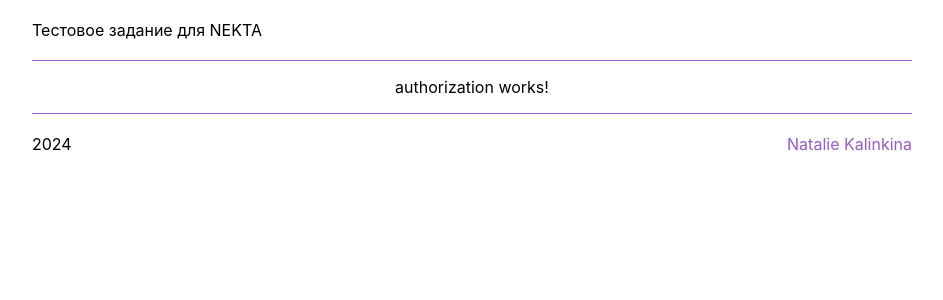
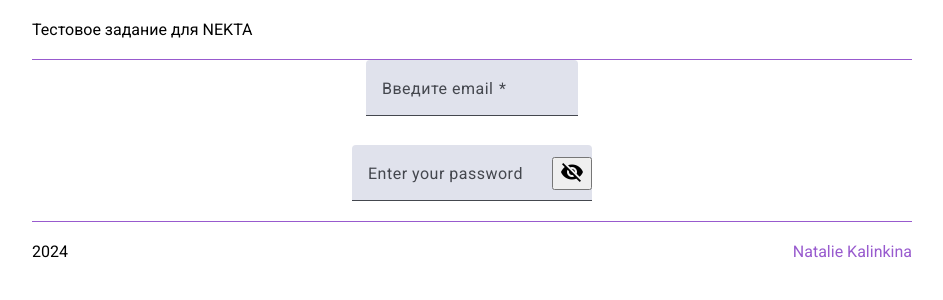
Before and after one commit to NatalieKalinkina/angular_test-task_for_nekta, an Angular app: page /auth in a window 1280 px wide. Shown: the top 300 px of the page, without its empty margins (168-1111 px from the left). Built offline with nearby package versions, Linux system fonts and the light colour scheme.

Commit message:
feat: add angular material components for auth component

```diff
--- a/angular.json
+++ b/angular.json
@@ -27,6 +27,7 @@
               }
             ],
             "styles": [
+              "@angular/material/prebuilt-themes/azure-blue.css",
               "src/styles.css"
             ],
             "scripts": []
@@ -85,6 +86,7 @@
               }
             ],
             "styles": [
+              "@angular/material/prebuilt-themes/azure-blue.css",
               "src/styles.css"
             ],
             "scripts": []
--- a/package.json
+++ b/package.json
@@ -11,10 +11,12 @@
   "private": true,
   "dependencies": {
     "@angular/animations": "^18.0.0",
+    "@angular/cdk": "^18.0.5",
     "@angular/common": "^18.0.0",
     "@angular/compiler": "^18.0.0",
     "@angular/core": "^18.0.0",
     "@angular/forms": "^18.0.0",
+    "@angular/material": "^18.0.5",
     "@angular/platform-browser": "^18.0.0",
     "@angular/platform-browser-dynamic": "^18.0.0",
     "@angular/router": "^18.0.0",
--- a/src/app/app.config.ts
+++ b/src/app/app.config.ts
@@ -2,7 +2,8 @@ import { ApplicationConfig, provideZoneChangeDetection } from '@angular/core';
 import { provideRouter } from '@angular/router';
 
 import { routes } from './app.routes';
+import { provideAnimationsAsync } from '@angular/platform-browser/animations/async';
 
 export const appConfig: ApplicationConfig = {
-  providers: [provideZoneChangeDetection({ eventCoalescing: true }), provideRouter(routes)]
+  providers: [provideZoneChangeDetection({ eventCoalescing: true }), provideRouter(routes), provideAnimationsAsync()]
 };
--- a/src/app/authorization/authorization.component.css
+++ b/src/app/authorization/authorization.component.css
@@ -0,0 +1,8 @@
+.auth__form {
+  display: flex;
+  flex-direction: column;
+  justify-content: space-between;
+  gap: 9px;
+  align-items: center;
+  width: 273px;
+}
--- a/src/app/authorization/authorization.component.html
+++ b/src/app/authorization/authorization.component.html
@@ -1 +1,30 @@
-<p>authorization works!</p>
+<section class="auth">
+  <div class="auth__container">
+    <div class="auth__form">
+      <mat-form-field>
+        <mat-label> Введите email </mat-label>
+        <input matInput placeholder="pat@example.com" required />
+        <!-- @if (email.invalid) {
+        <mat-error> {{ errorMessage() }} </mat-error>
+        } -->
+      </mat-form-field>
+
+      <mat-form-field>
+        <mat-label>Enter your password</mat-label>
+        <input matInput [type]="hide() ? 'password' : 'text'" />
+        <button
+          mat-icon-button
+          matSuffix
+          (click)="clickEvent($event)"
+          [attr.aria-label]="'Hide password'"
+          [attr.aria-pressed]="hide()"
+        >
+          <mat-icon>{{ hide() ? "visibility_off" : "visibility" }}</mat-icon>
+        </button>
+      </mat-form-field>
+    </div>
+  </div>
+</section>
+
+<!-- [formControl]="email"
+blur="updateErrorMessage()"  -->
--- a/src/app/authorization/authorization.component.ts
+++ b/src/app/authorization/authorization.component.ts
@@ -1,12 +1,51 @@
-import { Component } from '@angular/core';
+import { ChangeDetectionStrategy, Component, signal } from '@angular/core';
+import { takeUntilDestroyed } from '@angular/core/rxjs-interop';
+import {
+  FormControl,
+  FormsModule,
+  ReactiveFormsModule,
+  Validators,
+} from '@angular/forms';
+import { MatFormFieldModule } from '@angular/material/form-field';
+import { MatInputModule } from '@angular/material/input';
+import { MatIconModule } from '@angular/material/icon';
+import { merge } from 'rxjs';
 
 @Component({
   selector: 'app-authorization',
   standalone: true,
-  imports: [],
+  imports: [
+    MatFormFieldModule,
+    MatInputModule,
+    FormsModule,
+    ReactiveFormsModule,
+    MatIconModule,
+  ],
   templateUrl: './authorization.component.html',
-  styleUrl: './authorization.component.css'
+  styleUrl: './authorization.component.css',
+  changeDetection: ChangeDetectionStrategy.OnPush,
 })
 export class AuthorizationComponent {
+  // readonly email = new FormControl('', [Validators.required, Validators.email]);
+  // errorMessage = signal('');
+  // constructor() {
+  //   merge(this.email.statusChanges, this.email.valueChanges)
+  //     .pipe(takeUntilDestroyed())
+  //     .subscribe(() => this.updateErrorMessage());
+  // }
+  // updateErrorMessage() {
+  //   if (this.email.hasError('required')) {
+  //     this.errorMessage.set('You must enter a value');
+  //   } else if (this.email.hasError('email')) {
+  //     this.errorMessage.set('Not a valid email');
+  //   } else {
+  //     this.errorMessage.set('');
+  //   }
+  // }
 
+  hide = signal(true);
+  clickEvent(event: MouseEvent) {
+    this.hide.set(!this.hide);
+    event.stopPropagation();
+  }
 }
--- a/src/index.html
+++ b/src/index.html
@@ -6,7 +6,9 @@
     <base href="/" />
     <meta name="viewport" content="width=device-width, initial-scale=1" />
     <link rel="icon" type="image/x-icon" href="favicon.ico" />
-  </head>
+      <link href="https://fonts.googleapis.com/css2?family=Roboto:wght@300;400;500&display=swap" rel="stylesheet">
+    <link href="https://fonts.googleapis.com/icon?family=Material+Icons" rel="stylesheet">
+</head>
   <body>
     <header class="header">Тестовое задание для NEKTA</header>
     <app-root></app-root>
--- a/src/styles.css
+++ b/src/styles.css
@@ -1,10 +1,17 @@
-body {
+html {
+  height: 100%;
   --main-light-color: #ffffff;
   --main-dark-color: #000000;
   --accent-light-color: #f8f1ff;
   --accent-dark-color: #985ace;
+}
+
+body {
+  width: 80%;
+  max-width: 880px;
+  height: 100%;
   margin: 0 auto;
-  font-family: "Inter", "Arial", sans-serif;
+  font-family: Roboto, "Helvetica Neue", sans-serif;
   background-color: var(--main-light-color);
   color: var(--main-dark-color);
   font-size: 16px;
@@ -17,8 +24,6 @@ body {
 }
 
 .header {
-  width: 80%;
-  max-width: 880px;
   margin: 0 auto;
   padding: 20px 0;
   box-sizing: border-box;
@@ -26,8 +31,6 @@ body {
 }
 
 .footer {
-  width: 80%;
-  max-width: 880px;
   margin: 0 auto;
   padding: 20px 0;
   box-sizing: border-box;
```
Also changed, not shown: tsconfig.json (+3 -5 lines), 1 other file (tests, documents, lock files or other folders).
